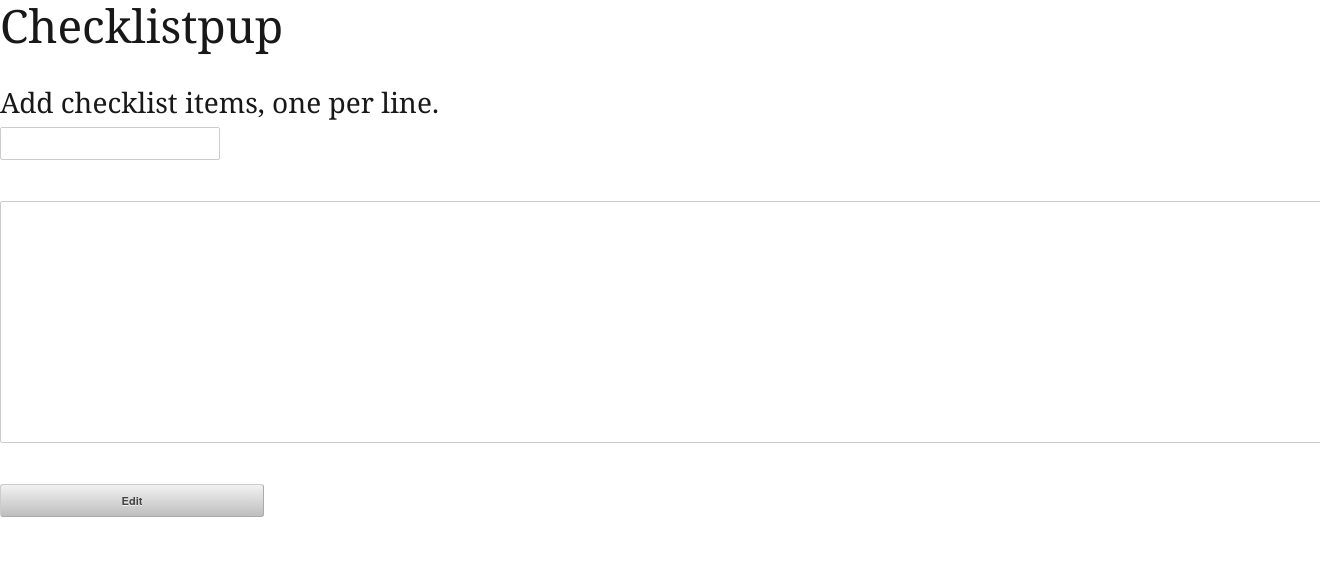
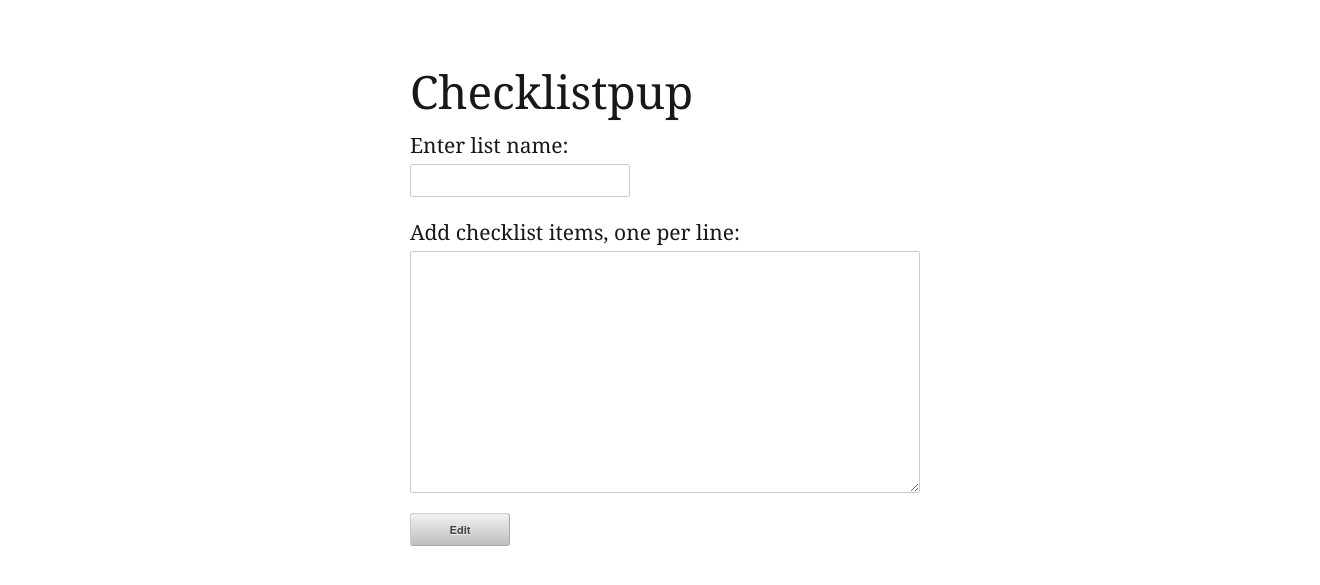
Before and after one commit to barrel/Checklistpup, a CodeIgniter app: page /index.php/welcome/edit/1 in a window 1320 px wide; the page is wider, and only the part inside the window is pictured. Shown: the top 585 px of that part. Run offline with CodeIgniter, Linux system fonts and the light colour scheme; data that the repository does not hold is empty; some libraries are stand-ins or nearby versions.

Commit message:
Edit view styling.

```diff
--- a/application/views/welcome/edit.tpl.php
+++ b/application/views/welcome/edit.tpl.php
@@ -1,11 +1,11 @@
+<div id="Content">
+
 	<h1>Checklistpup</h1>
-<br />
-<h3>Add checklist items, one per line.</h3>
 
 	<form>
-
+		<h4>Enter list name:</h4>
 		<input type="text" name="listname" value="<?php echo $list_data['list_name'] ?>">
-	<br/>
+		<h4>Add checklist items, one per line:</h4>
 		<textarea rows=12 cols=50><?php
 				$json_list = json_decode($list_data['checklist']);
 
@@ -14,10 +14,12 @@
 				}
 
 			?></textarea>
-	<br/>
+
 		<input type="submit" value="Edit" name="edit">
 
 	</form>
+
+</div>
 
 <script>
 		$('input[name="edit"]').click(function() {
--- a/application/views/welcome/view.tpl.php
+++ b/application/views/welcome/view.tpl.php
@@ -2,7 +2,7 @@
 
 	<?php
 
-		echo '<h4>'.$list_data['list_name'].'</h4>';
+		echo '<h2>'.$list_data['list_name'].'</h2>';
 		$json_list = json_decode($list_data['checklist']);
 		$json_values = json_decode($list_data['set_value'], true);
 
--- a/public/ss/main.css
+++ b/public/ss/main.css
@@ -123,5 +123,5 @@ input[type="submit"] {
 }
 
 .listed {
-	margin: 0 0 10px 10px;
+	margin: 0 0 20px 10px;
 }
```
Lines whose indentation alone changed are shown as unchanged.
